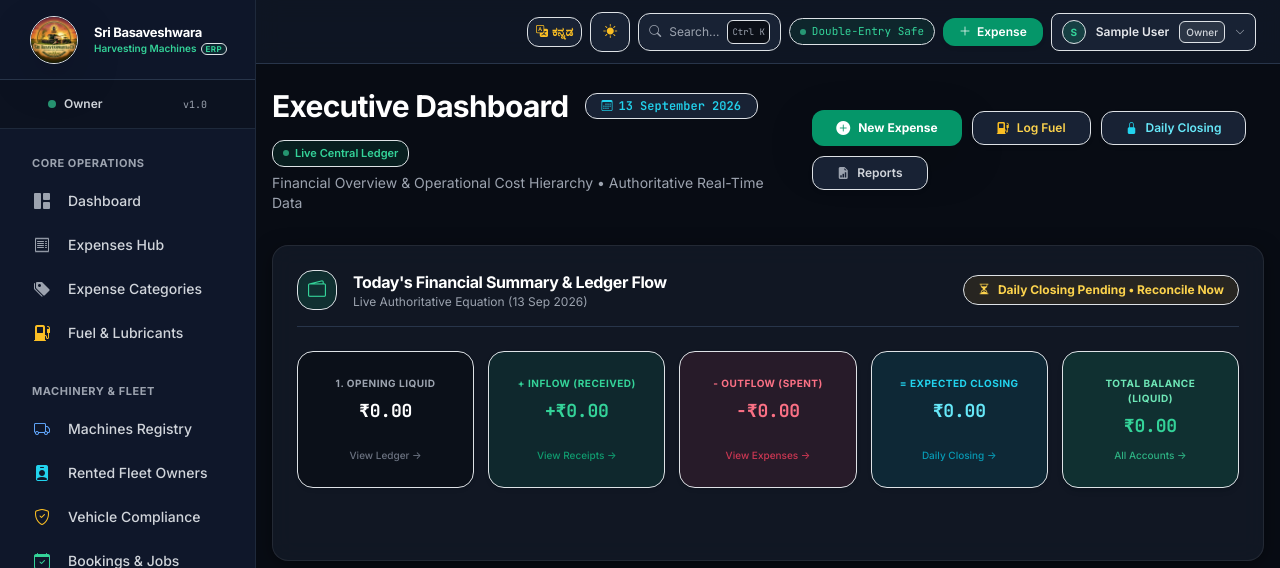
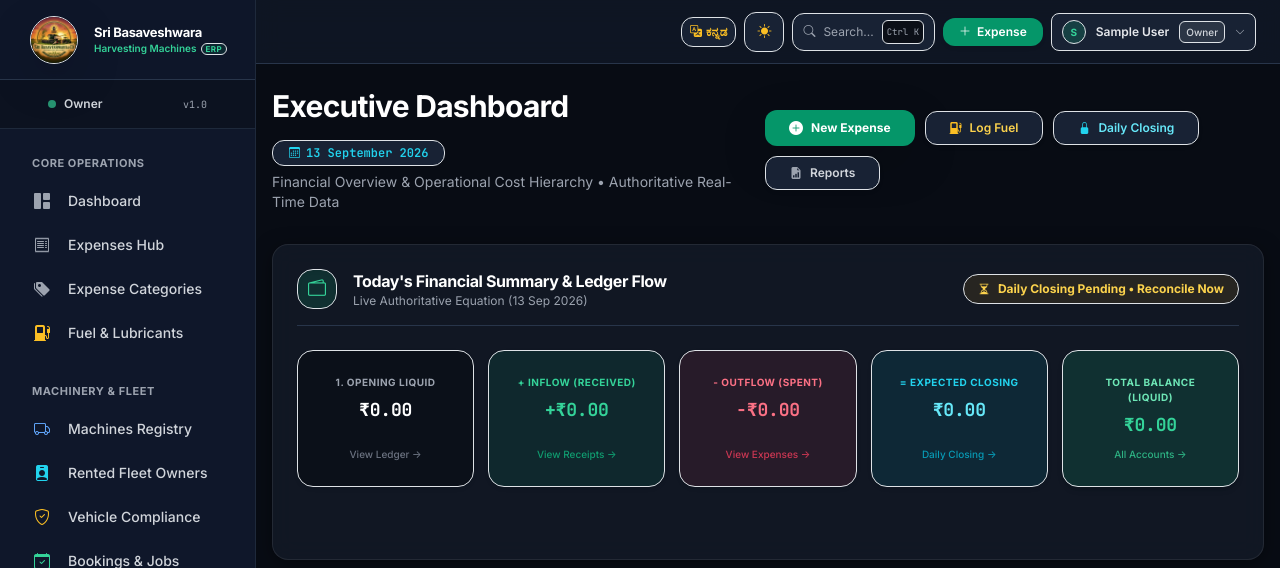
Before and after one commit to diwakarreddy706-maker/expense-tracking-system, a Django app: page / in a window 1280 px wide. Shown: the top 568 px of the page. Run offline with Django 5.2, Linux system fonts and the light colour scheme; the visitor is signed in with stand-in values (Sample User, id 1); data comes from the database, SQL or seed files in the repository; data that the repository does not hold is empty; some libraries are stand-ins or nearby versions.

Commit message:
chore(ui): remove double-entry and central ledger badges for cleaner layout

```diff
--- a/templates/components/header.html
+++ b/templates/components/header.html
@@ -122,12 +122,6 @@
       </button>
     </div>
 
-    <!-- Live Financial System Badge -->
-    <div class="hidden sm:flex items-center gap-1.5 px-2.5 py-1 rounded-full bg-emerald-500/10 border border-emerald-500/20 text-emerald-400 text-[11px] font-mono">
-      <span class="w-1.5 h-1.5 rounded-full bg-emerald-400 animate-pulse"></span>
-      <span class="hidden md:inline">Double-Entry Safe</span>
-    </div>
-
     <!-- Quick Add Expense Trigger (Desktop/Tablet Only - Mobile uses Bottom FAB) -->
     {% if request.user.is_authenticated %}
       {% if request.user.profile.role == 'OWNER' or request.user.profile.role == 'ACCOUNTANT' or request.user.profile.role == 'MANAGER' or request.user.is_superuser %}
--- a/templates/dashboard/index.html
+++ b/templates/dashboard/index.html
@@ -15,10 +15,6 @@
       </h1>
       <span class="inline-flex items-center gap-1.5 px-3 py-1 rounded-xl bg-[#182234] border border-[#28354A] text-cyan-400 font-mono text-xs font-semibold">
         <i class="bi bi-calendar3 text-[11px]"></i> {{ kpis.today_formatted }}
-      </span>
-      <span class="inline-flex items-center gap-1.5 px-2.5 py-1 rounded-xl bg-emerald-500/10 border border-emerald-500/30 text-emerald-400 text-[11px] font-semibold">
-        <span class="w-1.5 h-1.5 rounded-full bg-emerald-400 animate-pulse"></span>
-        <span>Live Central Ledger</span>
       </span>
     </div>
     <p class="text-xs sm:text-sm text-gray-400 mt-1.5 mb-0">Financial Overview &amp; Operational Cost Hierarchy &bull; Authoritative Real-Time Data</p>
```
